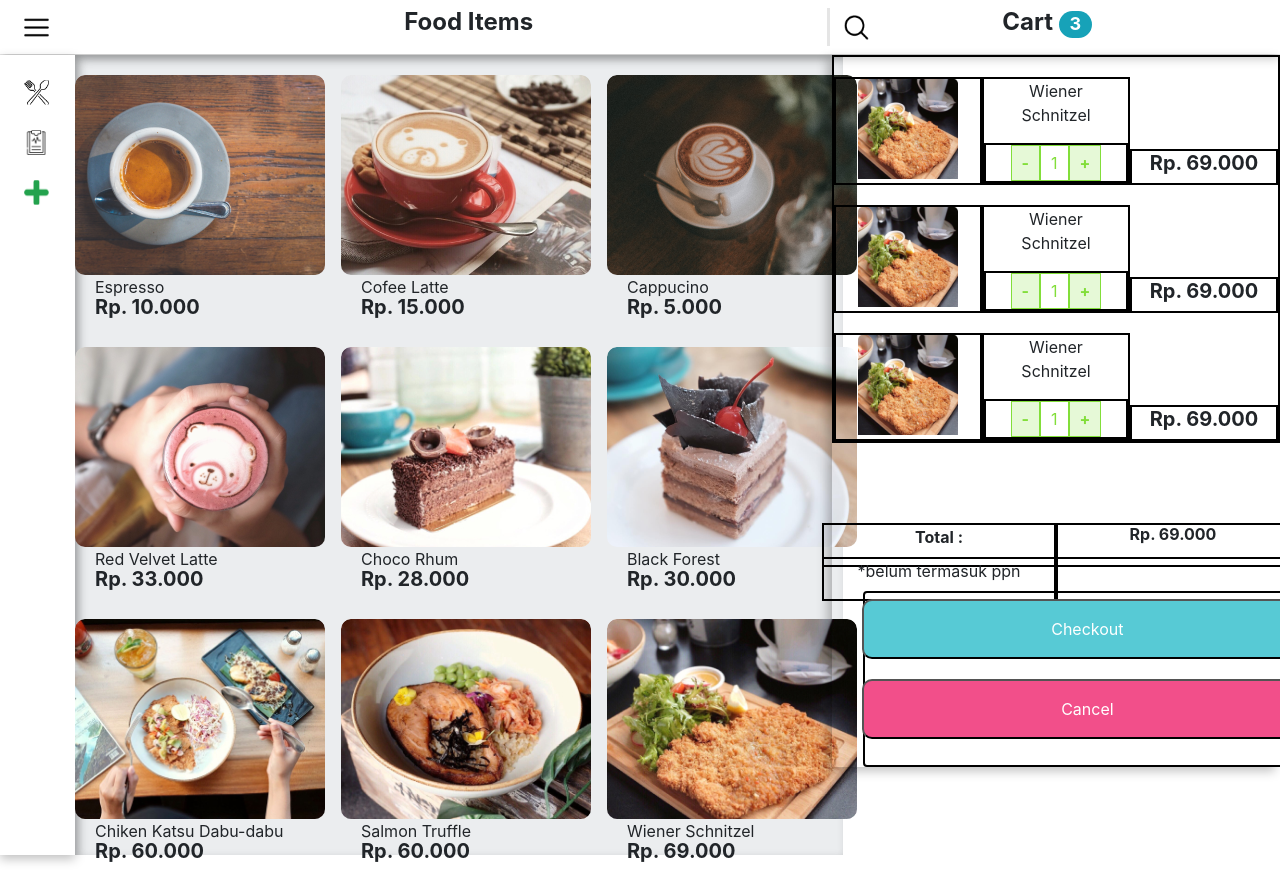
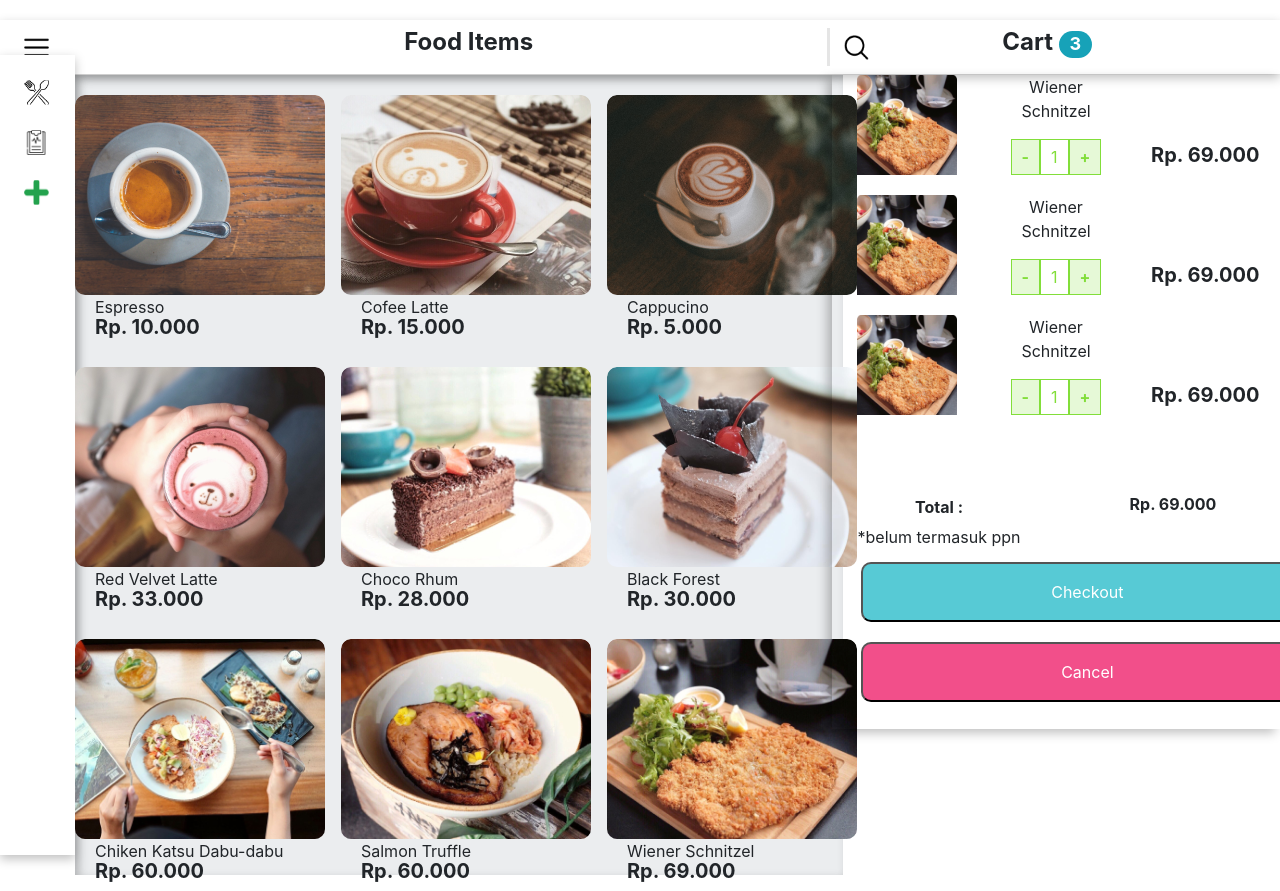
Before and after one commit to justeze/web-slicing-rep, a plain HTML site: page web-slicing/html/home-select.html in a window 1280 px wide. Shown: the top 891 px of the page. Drawn offline with nearby package versions, Linux system fonts and the light colour scheme.

Commit message:
minus-responsif

```diff
--- a/web-slicing/html/home-select.html
+++ b/web-slicing/html/home-select.html
@@ -87,15 +87,15 @@
     </div>
     <!-- sidebar-right -->
     <div class="cart-items">
-      <div class="col my-col">
+      <div class="col">
         <div class="row selected-items">
-          <div class="col my-col">
+          <div class="col">
             <img src="../assets/wiener.png" alt="" />
           </div>
-          <div class="col-md-4 my-col">
+          <div class="col-md-4">
             <p>Wiener Schnitzel</p>
             <div class="row ">
-              <div class="col my-col">
+              <div class="col">
                 <div class="btn-group">
                   <button class="button">-</button>
                   <span class="qty">1</span>
@@ -104,20 +104,18 @@
               </div>
             </div>
           </div>
-          <div class="col align-self-end my-col">
-
+          <div class="col align-self-end">
             <h5 class="font-weight-bold price">Rp. 69.000</h5>
-
           </div>
         </div>
         <div class="row selected-items">
-          <div class="col-md-4 my-col">
+          <div class="col-md-4">
             <img src="../assets/wiener.png" alt="" />
           </div>
-          <div class="col-md-4 my-col">
+          <div class="col-md-4">
             <p>Wiener Schnitzel</p>
             <div class="row">
-              <div class="col my-col">
+              <div class="col">
                 <div class="btn-group">
                   <button class="button">-</button>
                   <span class="qty">1</span>
@@ -126,18 +124,18 @@
               </div>
             </div>
           </div>
-          <div class="col align-self-end my-col">
+          <div class="col align-self-end">
             <h5 class="font-weight-bold price">Rp. 69.000</h5>
           </div>
         </div>
         <div class="row selected-items">
-          <div class="col-md-4 my-col">
+          <div class="col-md-4">
             <img src="../assets/wiener.png" alt="" />
           </div>
-          <div class="col-md-4 my-col">
+          <div class="col-md-4">
             <p>Wiener Schnitzel</p>
             <div class="row">
-              <div class="col my-col">
+              <div class="col">
                 <div class="btn-group">
                   <button class="button">-</button>
                   <span class="qty">1</span>
@@ -146,29 +144,29 @@
               </div>
             </div>
           </div>
-          <div class="col align-self-end my-col">
+          <div class="col align-self-end">
             <h5 class="font-weight-bold price">Rp. 69.000</h5>
           </div>
         </div>
       </div>
       <div class="billOut">
         <div class="row">
-          <div class="col my-col billOut-total">
+          <div class="col billOut-total">
             <p class="font-weight-bold">Total :</p>
           </div>
-          <div class="col my-col billOut-price">
+          <div class="col billOut-price">
             <h6 class="font-weight-bold">Rp. 69.000</h6>
           </div>
         </div>
         <div class="row my-row">
-          <div class="col my-col billOut-desc">
+          <div class="col billOut-desc">
             <p>*belum termasuk ppn</p>
           </div>
-          <div class="col my-col">
+          <div class="col">
           </div>
         </div>
       </div>
-      <div class="col my-col btn">
+      <div class="col btn">
         <div class="row checkout-btn">
           <button>Checkout</button>
         </div>
```
